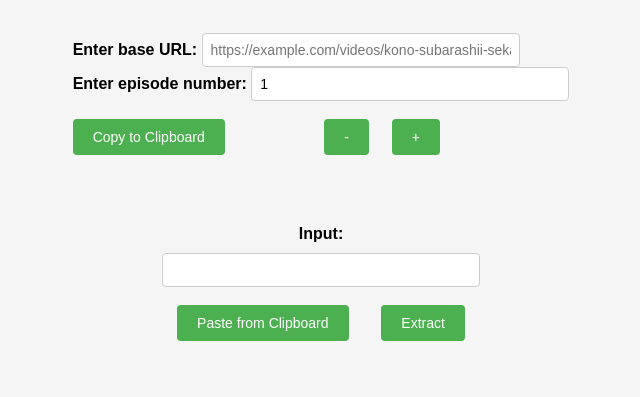
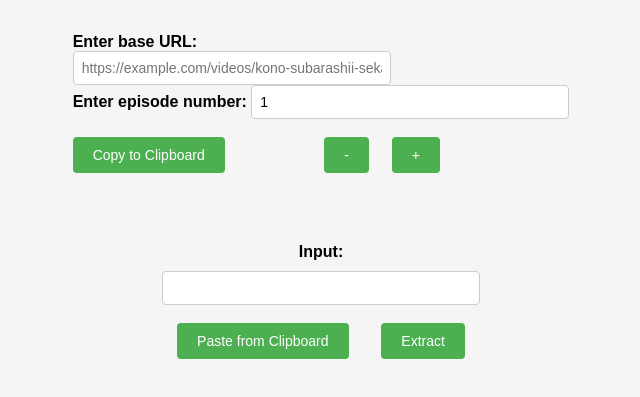
Before and after one commit to wayexit995/Code_For_Myself, a plain HTML site: page Konosuba.html in a window 1280 px wide. Shown: the part 111-508 px from the top of the page, without its empty margins (319-959 px from the left). Drawn offline with Linux system fonts and the light colour scheme.

Commit message:
Update Konosuba.html

```diff
--- a/Konosuba.html
+++ b/Konosuba.html
@@ -235,7 +235,7 @@ function enablePasteButton() {
 		<div id="popup-window"></div>
 
 		<p id="removed-number"></p>
-            <label for="input-url">Enter base URL:</label>
+            <label for="input-url">Enter base URL:</label><br>
             <input type="text" id="input-url" placeholder="https://example.com/videos/kono-subarashii-sekai-ni-shukufuku-wo-kono-subarashii-choker-ni-shukufuku-wo-dub-episode-" oninput="removeNumbersFromURL()">
             <br>
             <label for="input-episode">Enter episode number:</label>
```
